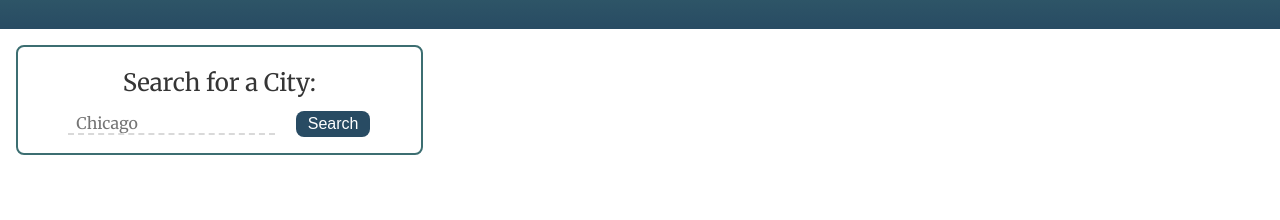
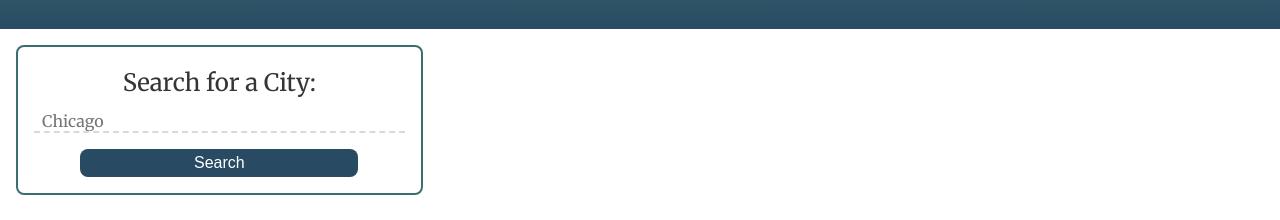
Before and after one commit to mycancel/weather-dashboard, a plain HTML site: page index.html in a window 1280 px wide. Shown: the part 75-295 px from the top of the page. Drawn offline with nearby package versions, Linux system fonts and the light colour scheme.

Commit message:
adjusted width of #place and #submit

```diff
--- a/assets/style.css
+++ b/assets/style.css
@@ -13,8 +13,12 @@ body {
     background-color: var(--light);
 }
 
-h1, h2, h3,
-h4, h5, h6 {
+h1,
+h2,
+h3,
+h4,
+h5,
+h6 {
     font-family: var(--heading);
 }
 
@@ -31,7 +35,9 @@ h1::after {
     margin-left: 12px;
 }
 
-p, label, input {
+p,
+label,
+input {
     font-family: var(--paragraph);
     color: var(--dark);
 }
@@ -58,11 +64,12 @@ form label {
     -moz-appearance: none;
     appearance: none;
     border: none;
+    width: 100%;
     border-bottom: 2px dashed var(--grey);
     padding-left: 8px;
     padding-right: 8px;
     margin-right: 16px;
-  }
+}
 
 #place:focus {
     -webkit-appearance: none;
@@ -79,9 +86,11 @@ form label {
 #submit {
     cursor: pointer;
     border: none;
+    width: 75%;
+    margin-top: 16px;
     background-color: var(--blue);
     border-radius: 8px;
     font-size: 16px;
     color: var(--light);
-    padding: 5px 12px;
-  }
+    padding: 6px 12px;
+}
```
